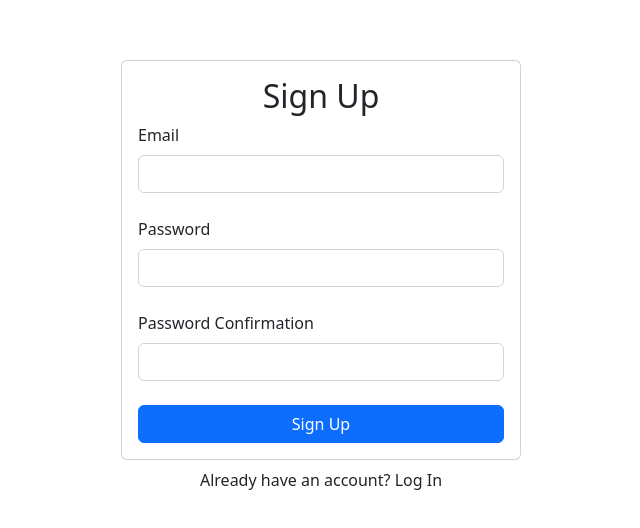
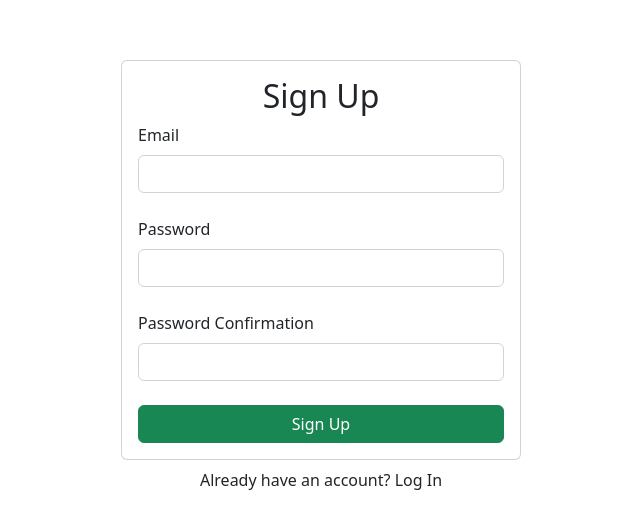
Before and after one commit to JothishJJ/Auth-Page, a Next.js app: page /Signup in a window 1280 px wide. Shown: the part 124-652 px from the top of the page, without its empty margins (319-959 px from the left). Built offline with nearby package versions, Linux system fonts and the light colour scheme; no server answers.

Commit message:
Setup signup page

```diff
--- /dev/null
+++ b/lib/AuthContext.js
@@ -0,0 +1,41 @@
+import { createContext, useContext, useEffect, useState } from "react";
+
+import { auth } from "./firebase";
+import {
+  createUserWithEmailAndPassword,
+  onAuthStateChanged,
+} from "firebase/auth";
+
+const AuthContext = createContext();
+
+export function useAuth() {
+  return useContext(AuthContext);
+}
+
+export function AuthProvider({ children }) {
+  const [currentUser, setCurrentUser] = useState();
+  const [loading, setLoading] = useState(true);
+
+  function signup(email, password) {
+    return createUserWithEmailAndPassword(auth, email, password);
+  }
+
+  useEffect(() => {
+    const unsubscribe = onAuthStateChanged(auth, (user) => {
+      setCurrentUser(user);
+      setLoading(false);
+    });
+
+    return unsubscribe;
+  }, []);
+
+  const value = {
+    currentUser,
+    signup,
+  };
+  return (
+    <AuthContext.Provider value={value}>
+      {!loading && children}
+    </AuthContext.Provider>
+  );
+}
--- a/pages/Signup.js
+++ b/pages/Signup.js
@@ -1,12 +1,36 @@
-import { Form, Button, Card, Container } from "react-bootstrap";
+import { Form, Button, Card, Container, Alert } from "react-bootstrap";
 
 import Head from "next/head";
-import { useRef } from "react";
+import { useRef, useState } from "react";
+
+import { useAuth } from "../lib/AuthContext";
 
 export default function Signup() {
   const emailRef = useRef();
   const passwordRef = useRef();
   const passwordConfirmRef = useRef();
+
+  const { signup } = useAuth();
+
+  const [error, setError] = useState("");
+  const [loading, setLoading] = useState(false);
+
+  async function handleSubmit(e) {
+    e.preventDefault();
+
+    if (passwordRef.current.value !== passwordConfirmRef.current.value) {
+      return setError("Passwords do not match");
+    }
+
+    try {
+      setError("");
+      await signup(emailRef.current.value, passwordRef.current.value);
+    } catch {
+      setError("Failed to create an account");
+    }
+
+    setLoading(false);
+  }
 
   return (
     <>
@@ -21,7 +45,7 @@ export default function Signup() {
           <Card>
             <Card.Body>
               <h2 className="text-center md-4">Sign Up</h2>
-              <Form>
+              <Form onSubmit={handleSubmit}>
                 <Form.Group id="email">
                   <Form.Label>Email</Form.Label>
                   <Form.Control type="email" ref={emailRef} required />
@@ -41,10 +65,16 @@ export default function Signup() {
                   />
                 </Form.Group>
                 <br />
-                <Button type="submit" className="w-100">
+                <Button
+                  disabled={loading}
+                  type="submit"
+                  className="w-100"
+                  variant="success"
+                >
                   Sign Up
                 </Button>
               </Form>
+              {error && <Alert variant="danger">{error}</Alert>}
             </Card.Body>
           </Card>
           <div className="w-100 text-center mt-2">
--- a/pages/_app.js
+++ b/pages/_app.js
@@ -1,8 +1,14 @@
 import "../styles/globals.css";
 import "bootstrap/dist/css/bootstrap.css";
 
+import { AuthProvider } from "../lib/AuthContext";
+
 function MyApp({ Component, pageProps }) {
-  return <Component {...pageProps} />;
+  return (
+    <AuthProvider>
+      <Component {...pageProps} />
+    </AuthProvider>
+  );
 }
 
 export default MyApp;
```
